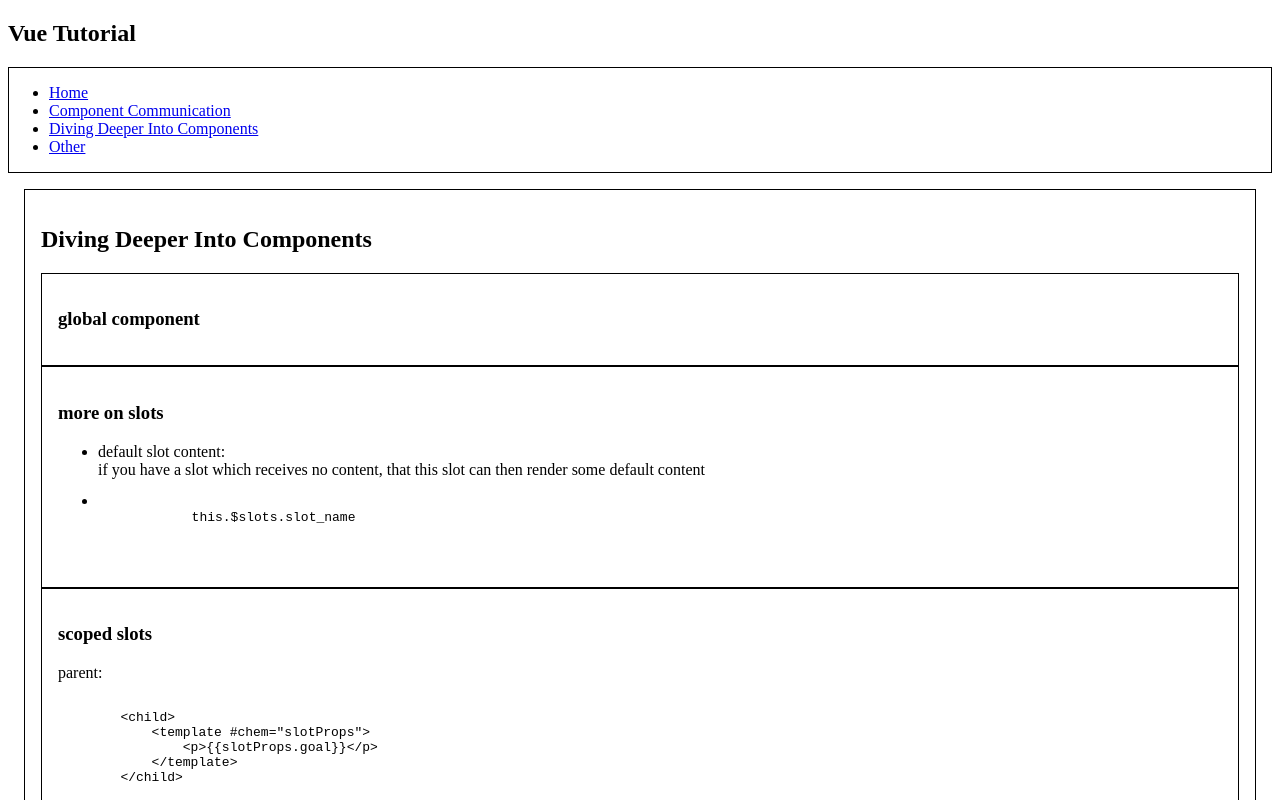
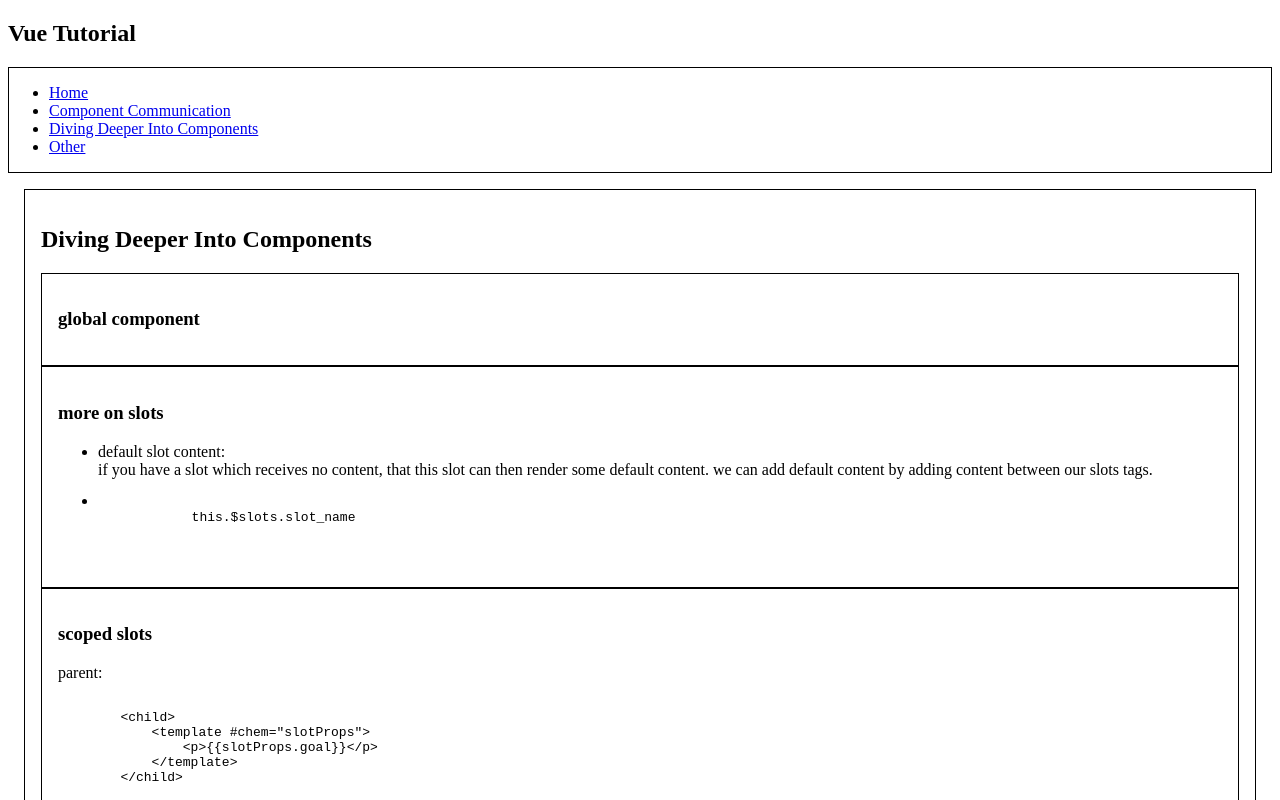
Before and after one commit to MohammadFAHssn/V_u_e, a Vue app in the folder vue-project/: page /diving-deeper-into-components in a window 1280 px wide. Shown: the top 800 px of the page. Built offline with nearby package versions, Linux system fonts and the light colour scheme.

Commit message:
default slot content

```diff
--- a/vue-project/src/components/DivingDeeperIntoComponents/DivingDeeperIntoComponents.vue
+++ b/vue-project/src/components/DivingDeeperIntoComponents/DivingDeeperIntoComponents.vue
@@ -17,7 +17,7 @@
         default slot content:
         <div>
           if you have a slot which receives no content, that this slot can then render some default
-          content
+          content. we can add default content by adding content between our slots tags.
         </div>
       </li>
 
```
